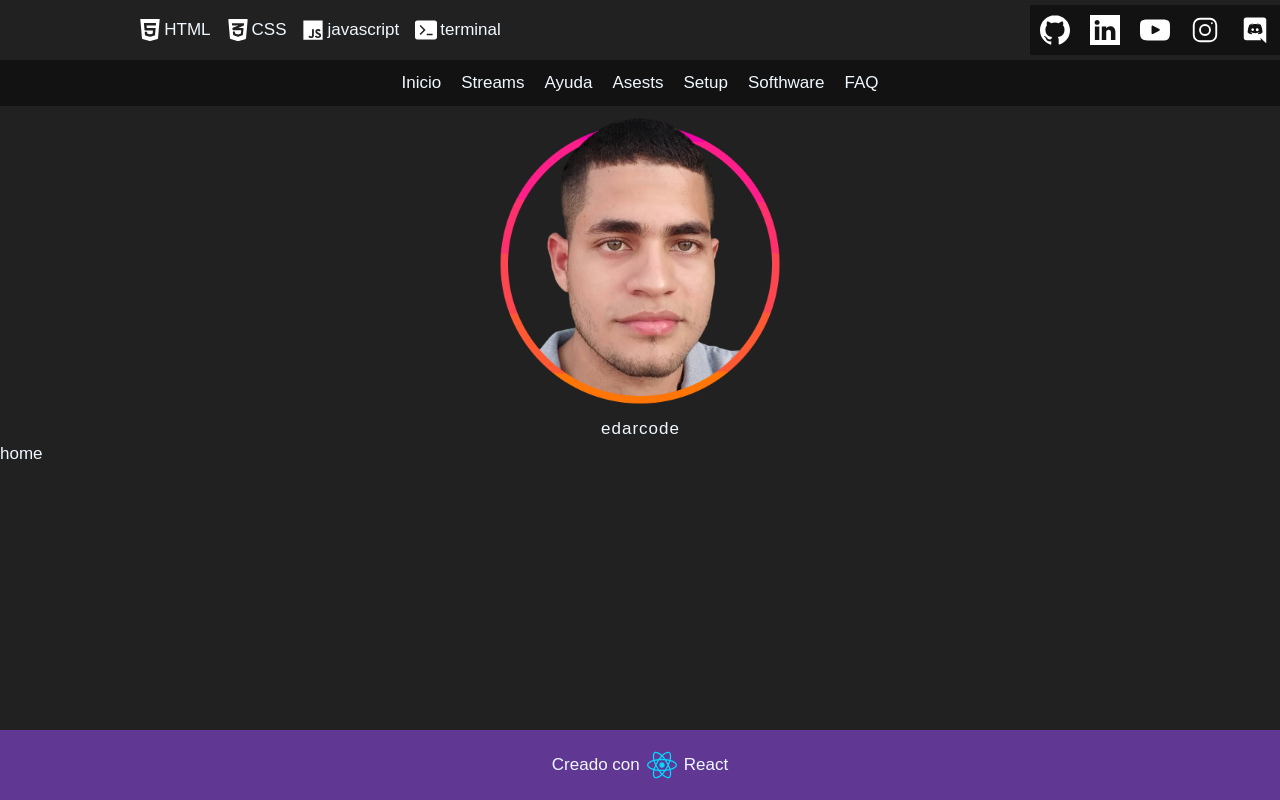
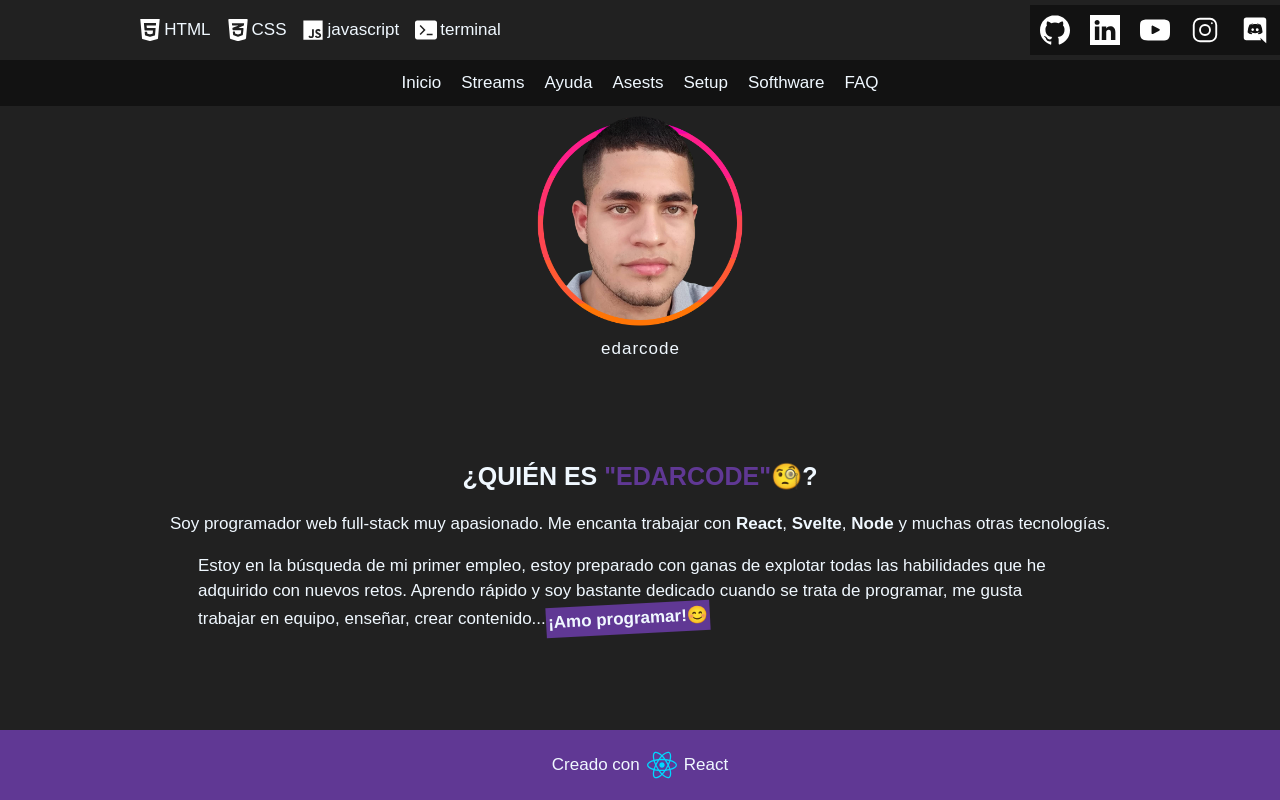
Before and after one commit to edarcode/edarcode, a React (Vite) app: page / in a window 1280 px wide. Built offline with nearby package versions, Linux system fonts and the light colour scheme.

Commit message:
feat(src/components/container/WhoAreYou/)

```diff
--- a/src/components/common/Banner/style.module.css
+++ b/src/components/common/Banner/style.module.css
@@ -5,7 +5,7 @@
 }
 .banner__img {
 	caret-color: transparent;
-	width: 300px;
+	width: 220px;
 	transition: transform 0.8s ease;
 }
 .banner__img:hover {
--- /dev/null
+++ b/src/components/container/WhoAreYou/WhoAreYou.jsx
@@ -0,0 +1,25 @@
+import css from "./style.module.css";
+
+export default function WhoAreYou() {
+	return (
+		<div className={css.who}>
+			<h1 className={css.who__title}>
+				¿QUIÉN ES{" "}
+				<strong className={css.who__edarcode}>&#x22;EDARCODE&#x22;</strong>
+				🧐?
+			</h1>
+			<p className={css.who__quote}>
+				Soy programador web full-stack muy apasionado. Me encanta trabajar con
+				<strong> React</strong>, <strong>Svelte</strong>, <strong>Node</strong>{" "}
+				y muchas otras tecnologías.
+			</p>
+			<p className={css.who__text}>
+				Estoy en la búsqueda de mi primer empleo, estoy preparado con ganas de
+				explotar todas las habilidades que he adquirido con nuevos retos.
+				Aprendo rápido y soy bastante dedicado cuando se trata de programar, me
+				gusta trabajar en equipo, enseñar, crear contenido...
+				<strong className={css.who__love}>¡Amo programar!😊</strong>
+			</p>
+		</div>
+	);
+}
--- /dev/null
+++ b/src/components/container/WhoAreYou/style.module.css
@@ -0,0 +1,42 @@
+.who {
+	text-align: center;
+	padding: 15px;
+	display: grid;
+	place-items: center;
+}
+.who__title {
+	font-size: 2.5rem;
+}
+.who__quote,
+.who__text,
+.who__title {
+	padding: 8px;
+}
+.who__edarcode {
+	color: var(--violet);
+}
+
+.who__text {
+	text-align: left;
+	max-width: 310px;
+}
+.who__love {
+	display: inline-block;
+	background-color: var(--violet);
+	padding: 2px;
+	transition: transform 0.3s ease;
+	transform: rotate(-3deg);
+}
+.who__love:hover {
+	transform: scale(1.2);
+}
+@media screen and (min-width: 768px) {
+	.who__text {
+		max-width: 700px;
+	}
+}
+@media screen and (min-width: 1280px) {
+	.who__text {
+		max-width: 900px;
+	}
+}
--- a/src/views/Home/Home.jsx
+++ b/src/views/Home/Home.jsx
@@ -1,3 +1,10 @@
+import WhoAreYou from "../../components/container/WhoAreYou/WhoAreYou";
+import css from "./style.module.css";
+
 export default function Home() {
-	return <main>home</main>;
+	return (
+		<main className={css.home}>
+			<WhoAreYou />
+		</main>
+	);
 }
--- /dev/null
+++ b/src/views/Home/style.module.css
@@ -0,0 +1,4 @@
+.home {
+	display: grid;
+	place-items: center;
+}
```
